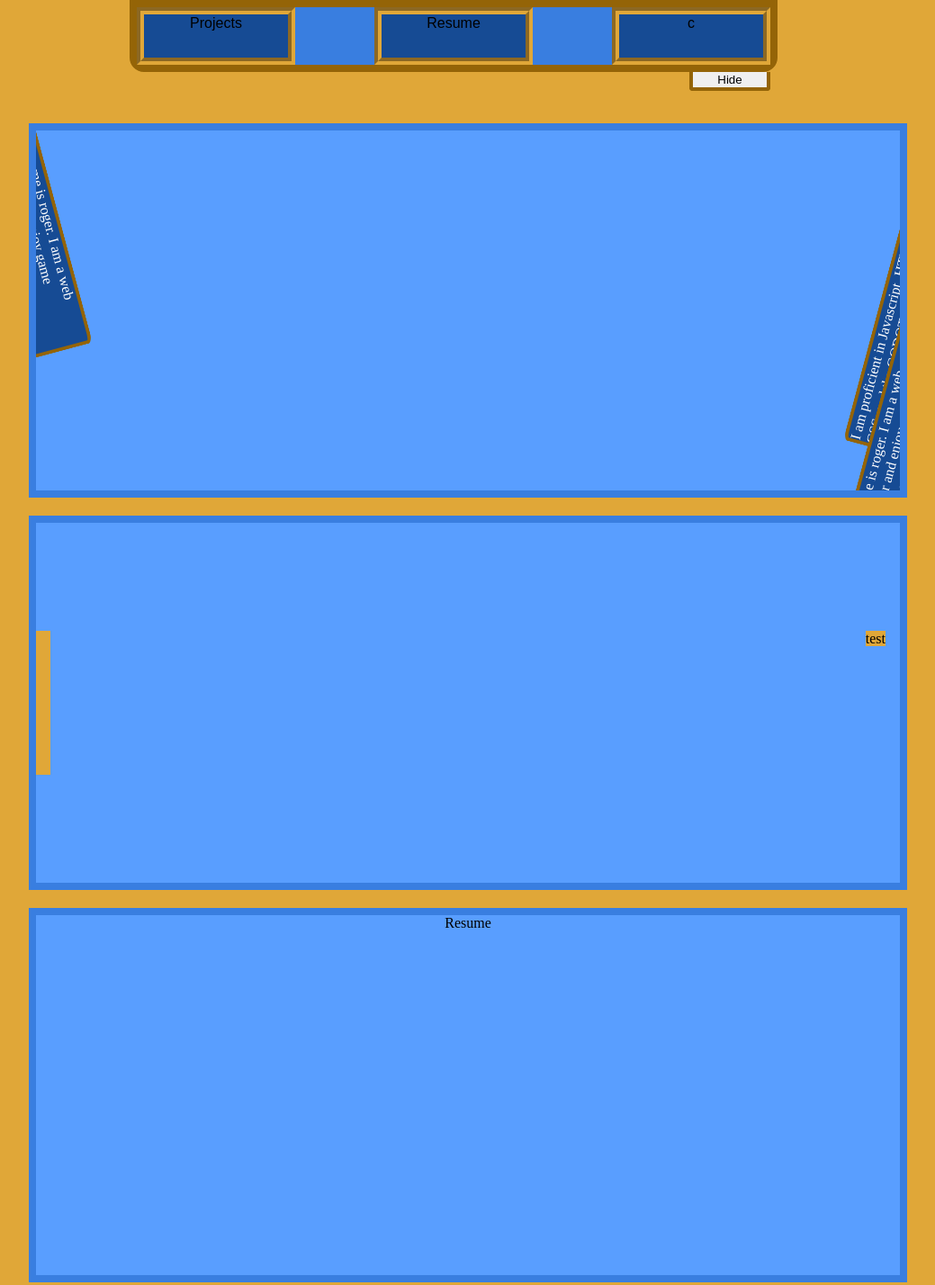
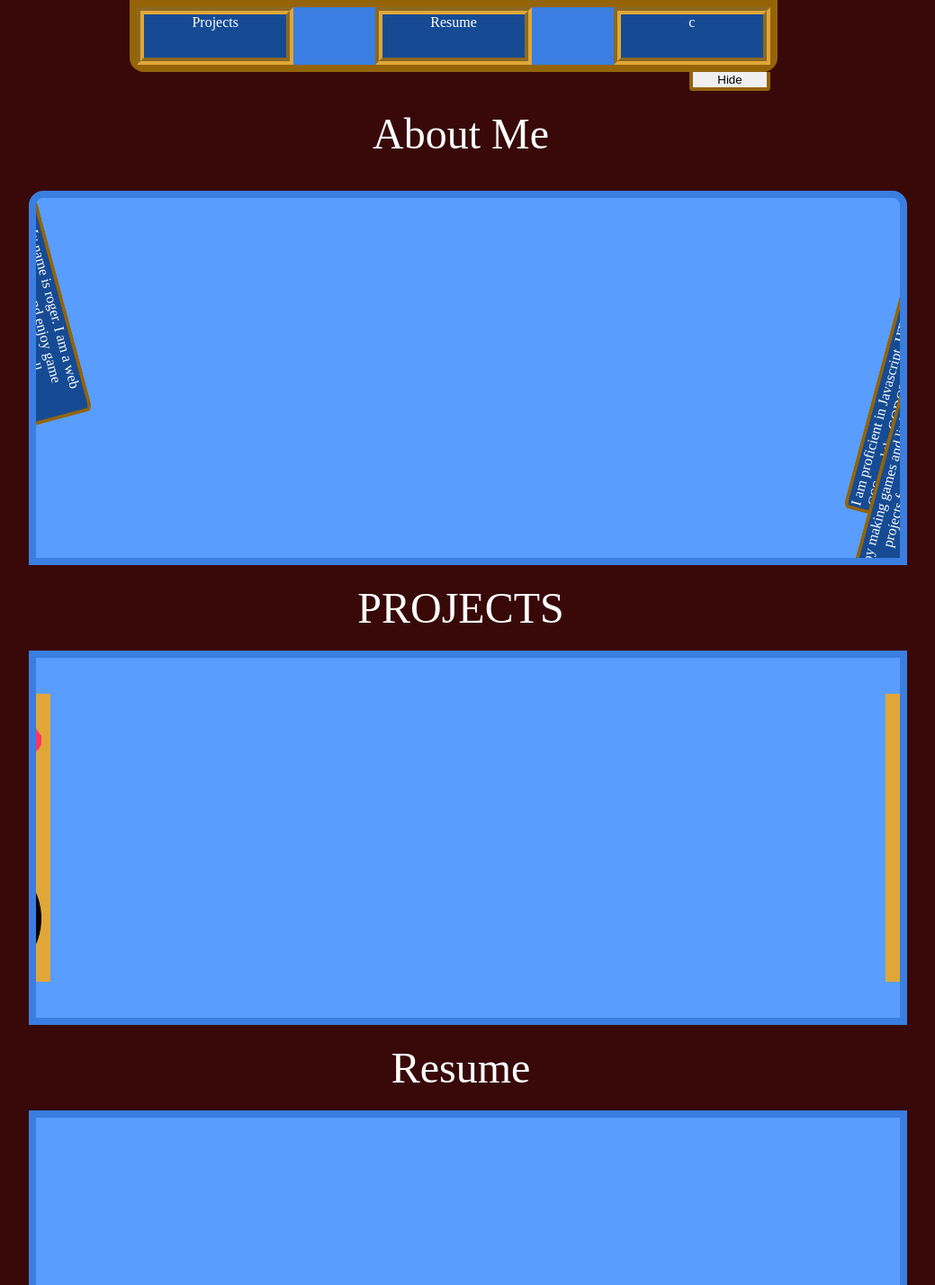
Before and after one commit to RogerRandomDev/portfolio_2.0, a plain HTML site: page index.html in a window 1280 px wide. Shown: the top 1428 px of the page at 90% size, without its empty margins (128-1167 px from the left). Drawn offline with nearby package versions, Linux system fonts and the light colour scheme.

Commit message:
updated' git push

```diff
--- a/index.html
+++ b/index.html
@@ -15,31 +15,42 @@
 <body>
     <div id="top_holder">
         <div id="top_nav">
-            <button>Projects
+            <a href="#Projects">Projects
                 <div>I enjoy making projects for fun and to see if i even can</div>
-            </button>
-            <button>Resume
+            </a>
+            <a href="#Resume">Resume
                 <div>I have a large quantity of side projects and accomplishments</div>
-            </button>
-            <button>c</button>
+            </a>
+            <a>c</a>
 
         </div>
         <button id="hideButton">Hide</button>
     </div>
+    About Me
     <div id="main_body" class="body_of">
         <div class="banner_l">My name is roger. I am a web developer and enjoy game development as well</div>
         <div class="banner_r">I am proficient in Javascript, HTML, CSS, and the GODOT game engine</div>
-        <div class="banner_r">My name is roger. I am a web developer and enjoy game development as well</div>
+        <div class="banner_r">I enjoy making games and little projects for fun</div>
     </div>
+    PROJECTS
     <div id="Projects" class="body_of">
+        <div class="l_side">
         <div class="project_box_l">
             <a href="https://rogerrandom.itch.io">
-                <div>Arcade Mega Mash</div>
+                <div>My ITCH.IO page
+                <img src="images/itchlogo.png">
+            </div>
             </a>
         </div>
-        <div class="project_box_r"><a>test</a></div>
+        <div class="project_box_l"><a href="https://github.com/RogerRandomDev/"><div>GitHub<img src="images/githublogo.png"></div></a></div>
     </div>
-    <div id="Resume" class="body_of">Resume</div>
+    <div class="r_side">
+        <div class="project_box_r"><a href="https://rogerrandomdev.github.io/html_engine/"><div>HTML engine V1<img src="images/htmllogo.png"></div></a></div>
+        <div class="project_box_r"><a href="https://rogerrandomdev.github.io/html_engine_2/"><div>HTML engine V2<img src="images/htmllogo.png"></div></a></div>
+    </div>
+    </div>
+    Resume
+    <div id="Resume" class="body_of"></div>
 </body>
 
 </html>
--- a/index.scss
+++ b/index.scss
@@ -1,5 +1,6 @@
 $background0:#E0A738;
 $background1:#946407;
+$background2:#380908;
 $color0:#397EE0;
 $color1:#164B94;
 $color2:#599EFF;
@@ -10,16 +11,20 @@
 $dark-mode:false;
 
 
-
+img{
+    border-style: none
+}
 body{
     @import "./partials/mixins";
-    background-color: $background0;
+    background-color: $background2;
     font-size: clamp(0.75rem,5vw,3rem);
     margin:0;
     margin:0 12.5%;
     display:flex;
     flex-direction: column;
     gap: 1.25rem 0;
+    text-align: center;
+    color:#fff;
     #top_holder{
         position:relative;
         left:12.5%;
@@ -27,28 +32,31 @@
         z-index: 1000;
         #top_nav{
             @include flex_h;
-
             width: 100%;
             height: font-weight(5vw,5rem);
             font-size: font-weight(5vw,5rem);
-            gap:0% 12.5%;
             border-bottom-left-radius: 16px;
             border-bottom-right-radius: 16px;
             align-self: center;
             align-items: stretch;
-            align-content: stretch;
+            justify-content: stretch;
             background-color: $color0;
             @include border(8px,$background1);
-            button{
+            :first-child{margin-left: 0;}
+            :last-child{margin-right: 0;}
+            a{
+                color:set-text-color($color1);
                 align-self: Stretch;
                 justify-self: stretch;
                 font-size: font-weight(1.25vw);
-                width: 25%;
+                width: 22.5%;
+                margin: 0 auto;
                 background-color: $color1;
                 border-color: $background0;
                 border-width: clamp(0.5rem,0.5vw,1rem);
                 border-style:groove;
                 max-height: 100%;
+                max-width: 22.5%;
                 justify-items: flex-start;
                 align-items: center;
                 display:flex;
@@ -68,13 +76,12 @@
                     z-index: 1000 !important;
                     border-radius: 0px 0px clamp(0.5rem,0.5vw,1rem) clamp(0.5rem,0.5vw,1rem);
                 }
-
             }
-            button:active{
+            a:active{
                 border-color:$background1;
                 border-width: clamp(0.5rem,0.5vw,1rem);
             }
-            button:hover{
+            a:hover{
                 div{
                     transform: scale(1,1);
                 }
@@ -94,8 +101,8 @@
         }
 
     };
-    #main_body{margin-top: font-weight(1.25vw);}
-
+    #main_body{margin-top: font-weight(1.25vw);border-radius: clamp(1rem,1vw,2.5rem) clamp(1rem,1vw,2.5rem) 0rem 0rem;}
+    #Resume{border-radius: 0rem 0rem clamp(1rem,1vw,2.5rem) clamp(1rem,1vw,2.5rem);}
     .body_of{
         @include border(8px,$color0);
         min-height: 50vh;
@@ -155,7 +162,6 @@
     }
     .project_box_l{
         align-self: flex-start;
-        float:left;
         width:auto;
         a{
             div{
@@ -172,26 +178,46 @@
         }
     }
     .project_box_r{
-        float:right;
         align-self: flex-end;
         a{
+
+            div{
             width: clamp(10rem,12.5vw,25rem);
             height: clamp(10rem,12.5vw,25rem);
             background-color: $background0;
-            transform:translateX(clamp(10rem,12.5vw,25rem));
             transition-duration: 0.5s;
-            margin-right: 1rem;
+            margin-right: clamp(-9rem,-12.5vw,-24rem);
+            text-align: center;
+            }
+            div:hover{margin-right:0rem}
+    }
+    }
+    a{
+        text-decoration: none;
+    }
+    .l_side{
+        float:left;
+        display:flex;
+        flex-direction: column;
+    }
+    .r_side{
+        float:right;
+        display:flex;
+        flex-direction: column;
+    }
+    .project_box_l, .project_box_r{
+        img{
+            max-width: 87.5%;
+            max-height: 87.5%;
         }
-        a:hover{transform:translateX(0);margin-right: 0rem;}
     }
-
 }
 
 @media screen and (max-width:1024px){
     body{
         #top_holder{
             #top_nav{
-                button{
+                a{
                     div{
                         font-size: font-weight(1.25vw);
                     }
```
Also changed, not shown: css/index.css, css/index.min.css, images/githublogo.png (added), images/htmllogo.png (added), images/itchlogo.png (added), 2 other files.
